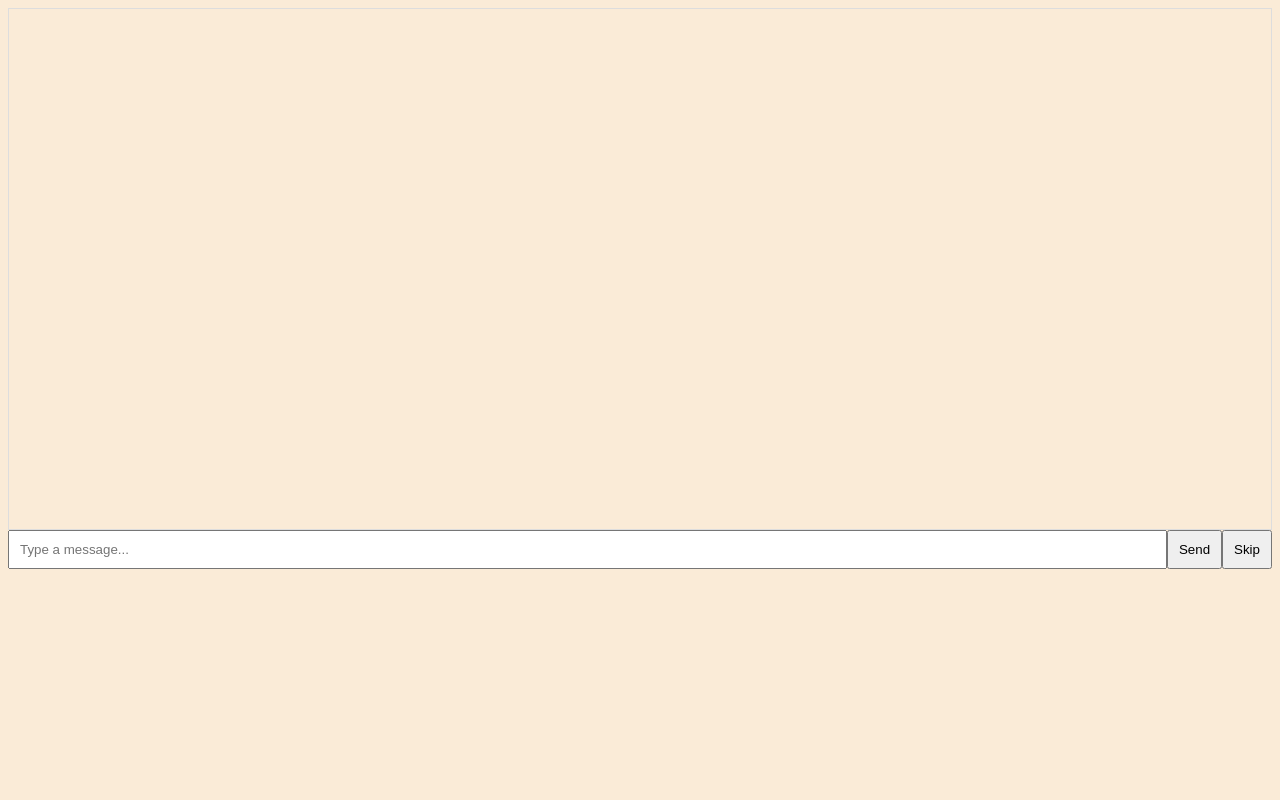
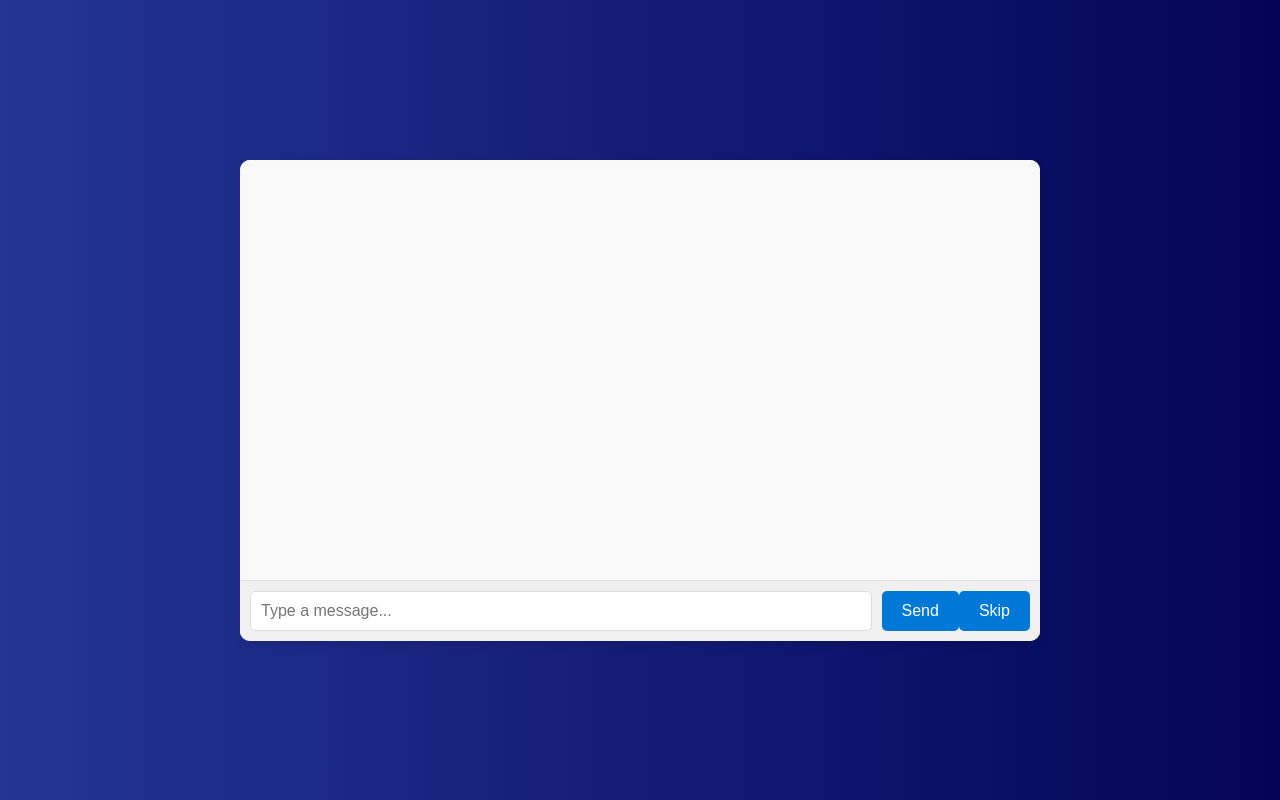
Before and after one commit to XhunterMns/chat-tun, a website: page index.html in a window 1280 px wide. Drawn offline with nearby package versions, Linux system fonts and the light colour scheme; no server answers.

Commit message:
Update index.html

```diff
--- a/index.html
+++ b/index.html
@@ -6,12 +6,77 @@
     <title>Chat App</title>
     <script src="/socket.io/socket.io.js"></script>
     <style>
-       body { font-family: Arial, sans-serif; background-color: antiquewhite; }
-        .chat-box { max-width: auto; margin: auto; }
-        .messages { border: 1px solid #ddd; height: 500px; overflow-y: auto; padding: 10px; }
-        .input-box { display: flex; }
-        .input-box input { flex: 1; padding: 10px; }
-        .input-box button { padding: 10px; }
+       body {
+        font-family: Arial, sans-serif;
+        background: linear-gradient(to right, #243594, #030457);
+        margin: 0;
+        padding: 0;
+        display: flex;
+        justify-content: center;
+        align-items: center;
+        height: 100vh;
+        color: #333;
+    }
+    .chat-box {
+        background-color: #fff;
+        border-radius: 10px;
+        box-shadow: 0 4px 10px rgba(0, 0, 0, 0.1);
+        overflow: hidden;
+        max-width: 800px;
+        max-height: fit-content;
+        width: 100%;
+    }
+    .messages {
+        border-bottom: 1px solid #ddd;
+        height: 400px;
+        overflow-y: auto;
+        padding: 10px;
+        background-color: #f9f9f9;
+    }
+    .messages p {
+        margin: 5px 0;
+    }
+    .messages p strong {
+        color: #0078d7;
+    }
+    .input-box {
+        display: flex;
+        padding: 10px;
+        background-color: #f0f0f0;
+    }
+    .input-box input {
+        flex: 1;
+        padding: 10px;
+        font-size: 16px;
+        border: 1px solid #ddd;
+        border-radius: 5px;
+        margin-right: 10px;
+    }
+    .input-box input:focus {
+        outline: none;
+        border-color: #0078d7;
+    }
+    .input-box button {
+        padding: 10px 20px;
+        font-size: 16px;
+        background-color: #0078d7;
+        color: white;
+        border: none;
+        border-radius: 5px;
+        cursor: pointer;
+        transition: background-color 0.3s;
+    }
+    .input-box button:hover {
+        background-color: #005bb5;
+    }
+    .message.disconnect {
+        color: #ff4f4f;
+        font-weight: bold;
+    }
+    .message.skip {
+        color: #ff9f1c;
+        font-weight: bold;
+    }
     </style>
 </head>
 <body>
```
